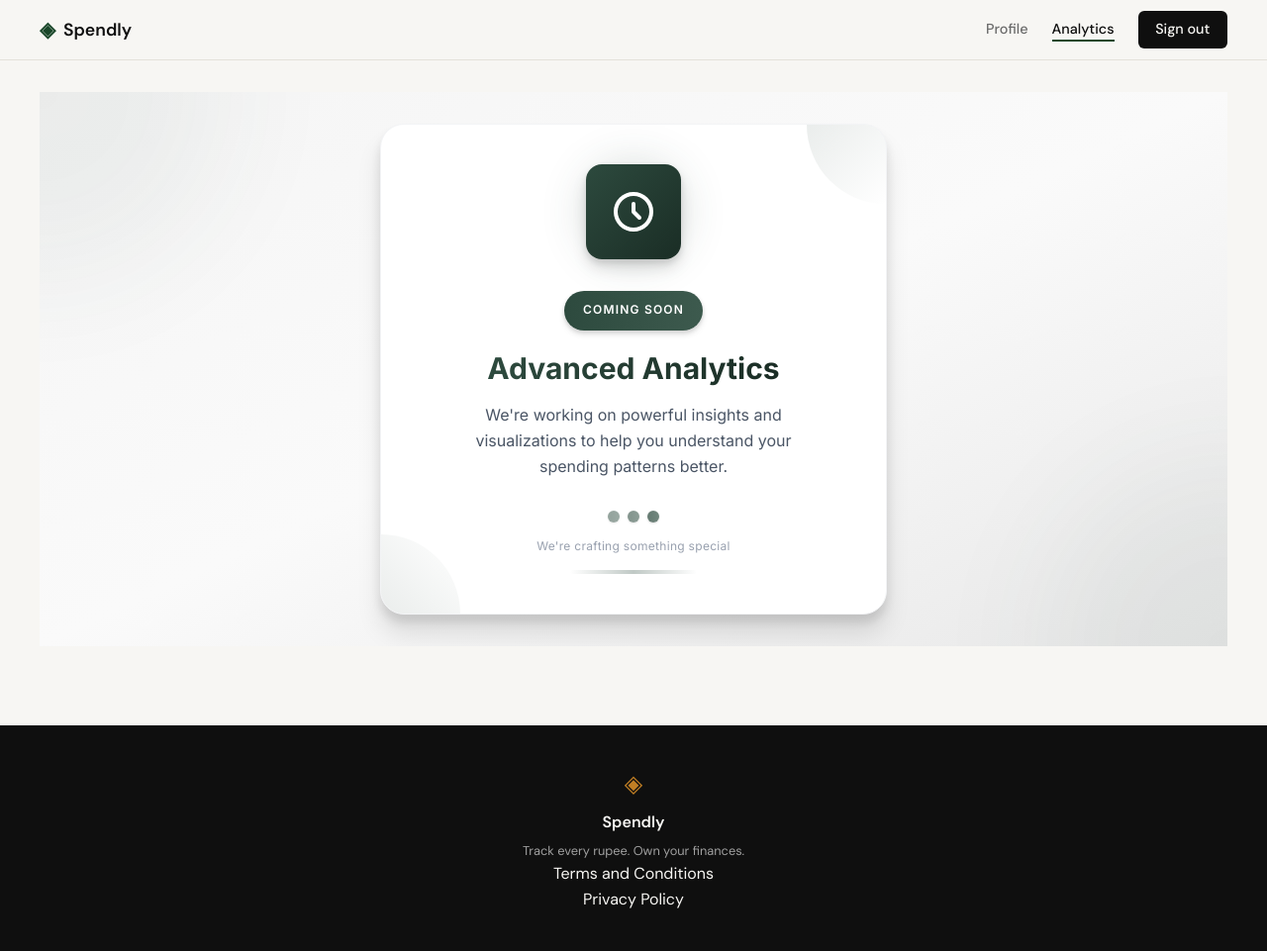
After one commit to sohamghag/Spendly, a Flask app: page /analytics in a window 1280 px wide. The commit adds this page. Shown: the whole page at 99% size. Run offline with Flask 3, Linux system fonts and the light colour scheme; the visitor is signed in with stand-in values (Sample User, id 1); data comes from the database, SQL or seed files in the repository.

Commit message:
profile:added coming soon analytics feature

```diff
--- a/app.py
+++ b/app.py
@@ -227,6 +227,19 @@ def profile():
     )
 
 
+@app.route("/analytics")
+def analytics():
+    user_id = session.get("user_id")
+    if not user_id:
+        return redirect(url_for("login"))
+
+    if get_user_by_id(user_id) is None:  # stale session
+        session.clear()
+        return redirect(url_for("login"))
+
+    return render_template("analytics.html")
+
+
 @app.route("/terms")
 def terms():
     return render_template("terms.html")
--- a/static/css/style.css
+++ b/static/css/style.css
@@ -1107,3 +1107,178 @@ a { color: inherit; text-decoration: none; }
     .dash-table th,
     .dash-table td { padding: 0.6rem 0.5rem; }
 }
+
+/* ------------------------------------------------------------------ */
+/* Analytics — Coming Soon                                             */
+/* ------------------------------------------------------------------ */
+
+.nav-links a.active:not(.nav-cta) {
+    color: var(--ink);
+    box-shadow: inset 0 -2px 0 var(--accent);
+}
+
+.cs-stage {
+    --cs-green: #2d4a3e;
+    --cs-green-light: #3d5a4e;
+    --cs-green-dark: #1a2d25;
+    position: relative;
+    display: flex;
+    align-items: center;
+    justify-content: center;
+    min-height: 500px;
+    margin: 2rem auto;
+    max-width: var(--max-width);
+    padding: 2rem;
+    overflow: hidden;
+    font-family: 'Inter', var(--font-body);
+    background: linear-gradient(155deg, #f5f5f5 0%, #fafafa 50%, #e8e8e8 100%);
+}
+
+.cs-blob {
+    position: absolute;
+    width: 384px;
+    height: 384px;
+    border-radius: 50%;
+    background: var(--cs-green);
+    opacity: 0.05;
+    filter: blur(64px);
+}
+.cs-blob-tl { left: -192px; top: -192px; }
+.cs-blob-br { right: -192px; bottom: -192px; }
+
+.cs-card {
+    position: relative;
+    width: 512px;
+    max-width: 100%;
+    padding: 40px;
+    display: flex;
+    flex-direction: column;
+    align-items: center;
+    text-align: center;
+    overflow: hidden;
+    background: #fff;
+    border: 0.8px solid #f3f4f6;
+    border-radius: 24px;
+    box-shadow: 0 20px 25px rgba(0, 0, 0, 0.1), 0 8px 10px rgba(0, 0, 0, 0.1);
+}
+
+.cs-corner {
+    position: absolute;
+    width: 80px;
+    height: 80px;
+    opacity: 0.1;
+}
+.cs-corner-tr {
+    top: 0;
+    right: 0;
+    border-bottom-left-radius: 9999px;
+    background: linear-gradient(135deg, var(--cs-green), rgba(45, 74, 62, 0));
+}
+.cs-corner-bl {
+    bottom: 0;
+    left: 0;
+    border-top-right-radius: 9999px;
+    background: linear-gradient(45deg, var(--cs-green), rgba(45, 74, 62, 0));
+}
+
+.cs-icon-wrap {
+    position: relative;
+    width: 96px;
+    height: 96px;
+    margin-bottom: 32px;
+}
+.cs-icon-glow {
+    position: absolute;
+    inset: 0;
+    border-radius: 50%;
+    background: var(--cs-green);
+    opacity: 0.2;
+    filter: blur(24px);
+}
+.cs-icon {
+    position: relative;
+    width: 96px;
+    height: 96px;
+    display: flex;
+    align-items: center;
+    justify-content: center;
+    border-radius: 16px;
+    background: linear-gradient(135deg, var(--cs-green), var(--cs-green-dark));
+    box-shadow: 0 10px 15px rgba(0, 0, 0, 0.1), 0 4px 6px rgba(0, 0, 0, 0.1);
+}
+.cs-icon img { display: block; width: 48px; height: 48px; }
+
+.cs-badge {
+    padding: 0 19px;
+    height: 40px;
+    line-height: 37px;
+    margin-bottom: 20px;
+    border-radius: 9999px;
+    background: linear-gradient(90deg, var(--cs-green), var(--cs-green-light));
+    box-shadow: 0 4px 6px rgba(0, 0, 0, 0.1), 0 2px 4px rgba(0, 0, 0, 0.1);
+    color: #fff;
+    font-size: 12px;
+    font-weight: 600;
+    letter-spacing: 1.2px;
+    text-transform: uppercase;
+}
+
+.cs-title {
+    margin: 0;
+    font-size: 30px;
+    line-height: 36px;
+    font-weight: 700;
+    background: linear-gradient(90deg, #2d4a3e, #1a2d25);
+    -webkit-background-clip: text;
+    background-clip: text;
+    -webkit-text-fill-color: transparent;
+    color: transparent;
+}
+
+.cs-text {
+    max-width: 384px;
+    margin: 16px 0 0;
+    font-size: 16px;
+    line-height: 26px;
+    color: #4a5565;
+}
+
+.cs-dots {
+    display: flex;
+    justify-content: center;
+    gap: 8px;
+    margin-top: 32px;
+}
+.cs-dot {
+    width: 12px;
+    height: 12px;
+    border-radius: 50%;
+    background: linear-gradient(90deg, #2d4a3e, #3d5a4e);
+    box-shadow: 0 1px 3px rgba(0, 0, 0, 0.1), 0 1px 2px rgba(0, 0, 0, 0.1);
+}
+.cs-dot-1 { opacity: 0.51; }
+.cs-dot-2 { opacity: 0.59; }
+.cs-dot-3 { opacity: 0.73; }
+
+.cs-note {
+    margin: 16px 0 0;
+    font-size: 12px;
+    line-height: 16px;
+    letter-spacing: 0.3px;
+    color: #99a1af;
+}
+
+.cs-bar {
+    display: block;
+    width: 128px;
+    height: 4px;
+    margin-top: 16px;
+    border-radius: 9999px;
+    opacity: 0.3;
+    background: linear-gradient(90deg, rgba(45, 74, 62, 0), #2d4a3e, rgba(45, 74, 62, 0));
+}
+
+@media (max-width: 600px) {
+    .cs-stage { padding: 1rem; margin: 1rem 0; }
+    .cs-card { padding: 32px 24px; }
+}
--- /dev/null
+++ b/templates/analytics.html
@@ -0,0 +1,40 @@
+{% extends "base.html" %}
+
+{% block title %}Analytics — Spendly{% endblock %}
+
+{% block head %}
+<link href="https://fonts.googleapis.com/css2?family=Inter:wght@400;600;700&display=swap" rel="stylesheet">
+{% endblock %}
+
+{% block content %}
+<section class="cs-stage">
+    <span class="cs-blob cs-blob-tl" aria-hidden="true"></span>
+    <span class="cs-blob cs-blob-br" aria-hidden="true"></span>
+
+    <div class="cs-card">
+        <span class="cs-corner cs-corner-tr" aria-hidden="true"></span>
+        <span class="cs-corner cs-corner-bl" aria-hidden="true"></span>
+
+        <div class="cs-icon-wrap">
+            <span class="cs-icon-glow" aria-hidden="true"></span>
+            <div class="cs-icon">
+                <img src="{{ url_for('static', filename='img/analytics-clock.svg') }}" alt="" width="48" height="48">
+            </div>
+        </div>
+
+        <div class="cs-badge">Coming Soon</div>
+
+        <h2 class="cs-title">Advanced Analytics</h2>
+        <p class="cs-text">We're working on powerful insights and visualizations to help you understand your spending patterns better.</p>
+
+        <div class="cs-dots" aria-hidden="true">
+            <span class="cs-dot cs-dot-1"></span>
+            <span class="cs-dot cs-dot-2"></span>
+            <span class="cs-dot cs-dot-3"></span>
+        </div>
+        <p class="cs-note">We're crafting something special</p>
+
+        <span class="cs-bar" aria-hidden="true"></span>
+    </div>
+</section>
+{% endblock %}
--- a/templates/base.html
+++ b/templates/base.html
@@ -20,7 +20,8 @@
             </a>
             <div class="nav-links">
                 {% if session.get("user_id") %}
-                <a href="{{ url_for('profile') }}">Profile</a>
+                <a href="{{ url_for('profile') }}"{% if request.endpoint == 'profile' %} class="active" aria-current="page"{% endif %}>Profile</a>
+                <a href="{{ url_for('analytics') }}"{% if request.endpoint == 'analytics' %} class="active" aria-current="page"{% endif %}>Analytics</a>
                 <a href="{{ url_for('logout') }}" class="nav-cta">Sign out</a>
                 {% else %}
                 <a href="{{ url_for('login') }}">Sign in</a>
```
Also changed, not shown: static/img/analytics-clock.svg (added).
